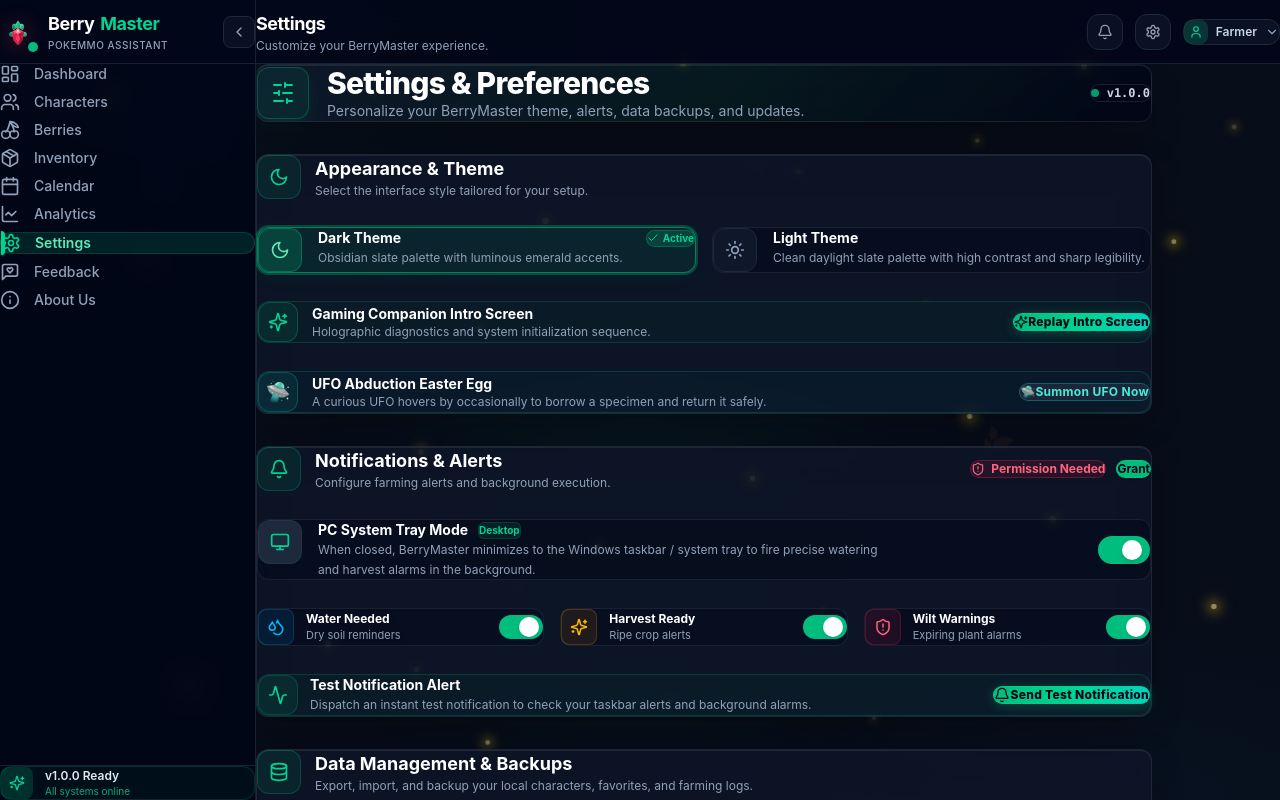
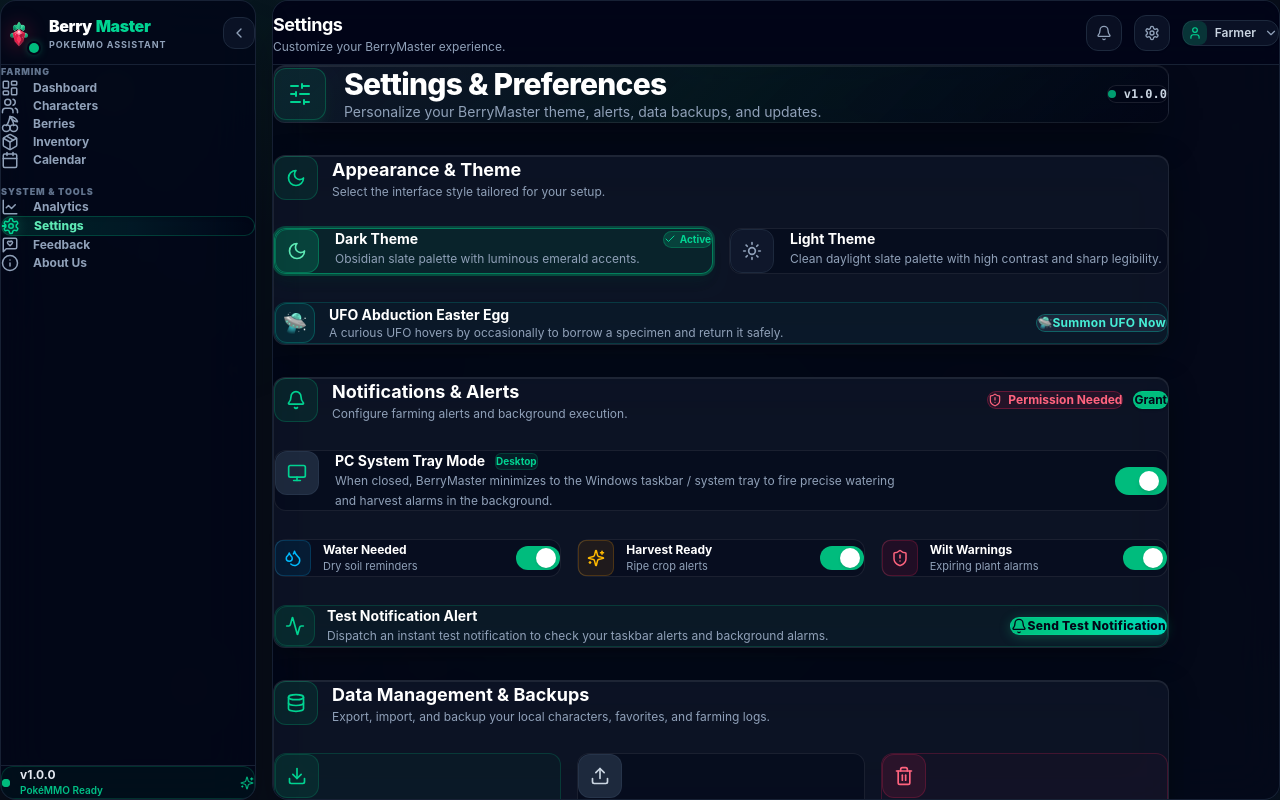
Before and after one commit to abhijeet-mishra34/BerryMaster, a React (Vite) app: page /settings in a window 1280 px wide. Built offline with nearby package versions, Linux system fonts and the light colour scheme.

Commit message:
feat(ui): floating island layout with breathing room, professional grouped sidebar, restored card-shine hover, and removed intro trigger

```diff
--- a/src/components/layout/AppLayout.tsx
+++ b/src/components/layout/AppLayout.tsx
@@ -43,7 +43,7 @@
       <UFOEasterEgg />
 
       {/* UI Shell */}
-      <div className="relative z-10 flex h-full w-full">
+      <div className="relative z-10 flex h-full w-full md:p-3.5 lg:p-4 md:gap-3.5 lg:gap-4 overflow-hidden">
         <Sidebar
           isOpen={sidebarOpen}
           onToggleSidebar={toggleSidebar}
@@ -51,7 +51,7 @@
           onCloseMobile={() => setMobileMenuOpen(false)}
         />
 
-        <div className="flex min-w-0 flex-1 flex-col">
+        <div className="flex min-w-0 flex-1 flex-col rounded-none md:rounded-2xl border-0 md:border md:border-slate-800/80 light:md:border-slate-200/90 bg-slate-950/80 light:bg-slate-50/90 backdrop-blur-xl shadow-none md:shadow-2xl md:shadow-black/40 overflow-hidden">
           <Header onOpenMobileMenu={() => setMobileMenuOpen(true)} />
 
           <main className="flex-1 overflow-y-auto">
--- a/src/components/layout/Sidebar.tsx
+++ b/src/components/layout/Sidebar.tsx
@@ -13,6 +13,7 @@
   ChevronRight,
   Sparkles,
   X,
+  Radio,
 } from "lucide-react";
 
 import berryMasterIcon from "../../assets/brand/berrymaster-icon.png";
@@ -25,7 +26,10 @@
   onCloseMobile?: () => void;
 };
 
-const menuItems = [
+const menuGroups = [
+  {
+    title: "Farming",
+    items: [
       {
         label: "Dashboard",
         icon: LayoutDashboard,
@@ -51,6 +55,11 @@
         icon: Calendar,
         path: "/calendar",
       },
+    ],
+  },
+  {
+    title: "System & Tools",
+    items: [
       {
         label: "Analytics",
         icon: LineChart,
@@ -70,6 +79,8 @@
         label: "About Us",
         icon: Info,
         path: "/about",
+      },
+    ],
   },
 ];
 
@@ -132,10 +143,10 @@
             </div>
 
             <div className="flex flex-col">
-              <h1 className="text-lg font-bold tracking-tight text-white light:text-slate-900 flex items-center gap-1.5">
+              <h1 className="text-lg font-black tracking-tight text-white light:text-slate-900 flex items-center gap-1">
                 Berry<span className="text-emerald-400 light:text-emerald-600">Master</span>
               </h1>
-              <span className="text-[10px] font-medium tracking-wider text-slate-400 light:text-slate-500 uppercase">
+              <span className="text-[9px] font-bold tracking-widest text-slate-400 light:text-slate-500 uppercase">
                 PokeMMO Assistant
               </span>
             </div>
@@ -170,8 +181,14 @@
         </div>
 
         {/* Mobile Navigation Links */}
-        <nav className="flex flex-1 flex-col gap-1.5 p-3 overflow-y-auto">
-          {menuItems.map((item) => {
+        <nav className="flex flex-1 flex-col gap-5 p-3 overflow-y-auto">
+          {menuGroups.map((group) => (
+            <div key={group.title} className="space-y-1">
+              <p className="px-3 pb-1 text-[10px] font-black uppercase tracking-widest text-slate-500 light:text-slate-400">
+                {group.title}
+              </p>
+              <div className="space-y-1">
+                {group.items.map((item) => {
                   const IconComponent = item.icon;
                   return (
                     <NavLink
@@ -186,16 +203,16 @@
                           items-center
                           gap-3.5
                           rounded-xl
-                    px-4
-                    py-3
-                    text-sm
-                    font-medium
+                          px-3.5
+                          py-2.5
+                          text-xs
+                          font-bold
                           transition-all
                           duration-200
                           ${
                             isActive
-                        ? "bg-emerald-500/15 light:bg-emerald-50 text-emerald-300 light:text-emerald-800 font-semibold shadow-inner border border-emerald-500/20 light:border-emerald-200"
-                        : "text-slate-400 light:text-slate-600 hover:bg-slate-800/60 light:hover:bg-slate-100 hover:text-slate-200 light:hover:text-slate-900"
+                              ? "bg-gradient-to-r from-emerald-500/15 via-teal-500/10 to-transparent text-emerald-300 light:text-emerald-700 font-extrabold shadow-inner border border-emerald-500/25 light:border-emerald-300"
+                              : "text-slate-400 light:text-slate-600 hover:bg-slate-900/70 light:hover:bg-slate-100 hover:text-slate-200 light:hover:text-slate-950"
                           }
                         `
                       }
@@ -203,17 +220,17 @@
                       {({ isActive }) => (
                         <>
                           {isActive && (
-                      <span className="absolute left-0 top-1/2 -translate-y-1/2 h-6 w-1 rounded-r-full bg-emerald-400 shadow-sm shadow-emerald-400/50" />
+                            <span className="absolute left-0 top-2 bottom-2 w-1 rounded-r-full bg-emerald-400 shadow-sm shadow-emerald-400/50" />
                           )}
 
                           <IconComponent
                             className={`
-                        h-5
-                        w-5
+                              h-4.5
+                              w-4.5
                               shrink-0
                               transition-transform
                               duration-200
-                        ${isActive ? "text-emerald-400 light:text-emerald-600" : "text-slate-400 light:text-slate-500"}
+                              ${isActive ? "text-emerald-400 light:text-emerald-600 scale-105" : "text-slate-400 light:text-slate-500 group-hover:text-emerald-400"}
                             `}
                           />
 
@@ -223,24 +240,27 @@
                     </NavLink>
                   );
                 })}
+              </div>
+            </div>
+          ))}
         </nav>
 
         {/* Mobile Drawer Footer */}
         <div className="p-3 border-t border-slate-800/80 light:border-slate-200">
           <div className="rounded-xl border border-emerald-500/20 light:border-emerald-200 bg-emerald-950/20 light:bg-emerald-50/70 p-3 flex items-center gap-3">
-            <div className="flex h-8 w-8 items-center justify-center rounded-lg bg-emerald-500/20 text-emerald-400">
-              <Sparkles className="h-4 w-4" />
+            <div className="relative flex h-8 w-8 items-center justify-center rounded-lg bg-emerald-500/20 text-emerald-400">
+              <Radio className="h-4 w-4 animate-pulse" />
             </div>
             <div className="flex flex-col">
-              <span className="text-xs font-semibold text-slate-200 light:text-slate-800">v{CURRENT_APP_VERSION} Mobile</span>
-              <span className="text-[10px] text-emerald-400/80 light:text-emerald-700">All systems online</span>
+              <span className="text-xs font-bold text-slate-200 light:text-slate-800">v{CURRENT_APP_VERSION} Mobile</span>
+              <span className="text-[10px] text-emerald-400 light:text-emerald-700 font-semibold">Companion Live</span>
             </div>
           </div>
         </div>
       </aside>
 
       {/* ========================================================= */}
-      {/* DESKTOP SIDEBAR */}
+      {/* DESKTOP SIDEBAR (DETACHED FLOATING ISLAND) */}
       {/* ========================================================= */}
       <aside
         className={`
@@ -250,14 +270,18 @@
           md:flex
           shrink-0
           flex-col
-          border-r
+          rounded-2xl
+          border
           border-slate-800/80
-          light:border-slate-200
-          bg-slate-950/90
+          light:border-slate-200/90
+          bg-slate-950/85
           light:bg-white/95
-          backdrop-blur-md
+          backdrop-blur-xl
+          shadow-2xl
+          shadow-black/40
           transition-all
           duration-300
+          overflow-hidden
           ${isOpen ? "w-64" : "w-20"}
         `}
       >
@@ -266,6 +290,7 @@
           className={`
             flex
             h-16
+            shrink-0
             items-center
             border-b
             border-slate-800/80
@@ -275,21 +300,21 @@
           `}
         >
           {isOpen ? (
-            <div className="flex items-center gap-3">
-              <div className="relative flex items-center justify-center">
+            <div className="flex items-center gap-3 min-w-0">
+              <div className="relative flex items-center justify-center shrink-0">
                 <img
                   src={berryMasterIcon}
                   alt="BerryMaster logo"
                   className="h-9 w-9 object-contain drop-shadow-[0_2px_10px_rgba(225,29,72,0.45)] transition-transform duration-200 hover:scale-110"
                 />
-                <span className="absolute -bottom-0.5 -right-0.5 h-2.5 w-2.5 rounded-full bg-emerald-500 ring-2 ring-slate-950 light:ring-white" />
+                <span className="absolute -bottom-0.5 -right-0.5 h-2.5 w-2.5 rounded-full bg-emerald-500 ring-2 ring-slate-950 light:ring-white shadow-[0_0_8px_rgba(16,185,129,0.7)]" />
               </div>
 
-              <div className="flex flex-col">
-                <h1 className="text-lg font-bold tracking-tight text-white light:text-slate-900 flex items-center gap-1.5">
+              <div className="flex flex-col min-w-0">
+                <h1 className="text-base font-black tracking-tight text-white light:text-slate-900 flex items-center gap-1 truncate">
                   Berry<span className="text-emerald-400 light:text-emerald-600">Master</span>
                 </h1>
-                <span className="text-[10px] font-medium tracking-wider text-slate-400 light:text-slate-500 uppercase">
+                <span className="text-[9px] font-bold tracking-widest text-slate-400 light:text-slate-500 uppercase truncate">
                   PokeMMO Assistant
                 </span>
               </div>
@@ -301,10 +326,49 @@
                 alt="BerryMaster logo"
                 className="h-9 w-9 object-contain drop-shadow-[0_2px_10px_rgba(225,29,72,0.45)] transition-transform duration-200 hover:scale-110"
               />
-              <span className="absolute -bottom-0.5 -right-0.5 h-2.5 w-2.5 rounded-full bg-emerald-500 ring-2 ring-slate-950 light:ring-white" />
+              <span className="absolute -bottom-0.5 -right-0.5 h-2.5 w-2.5 rounded-full bg-emerald-500 ring-2 ring-slate-950 light:ring-white shadow-[0_0_8px_rgba(16,185,129,0.7)]" />
             </div>
           )}
 
+          {isOpen && (
+            <button
+              type="button"
+              onClick={onToggleSidebar}
+              className="
+                flex
+                h-8
+                w-8
+                shrink-0
+                items-center
+                justify-center
+                rounded-xl
+                border
+                border-slate-800
+                light:border-slate-200
+                bg-slate-900/70
+                light:bg-slate-100
+                text-slate-400
+                light:text-slate-600
+                transition-all
+                duration-200
+                hover:border-emerald-500/40
+                hover:bg-slate-800
+                hover:text-emerald-400
+                hover:shadow-xs
+                active:scale-95
+                cursor-pointer
+              "
+              aria-label="Collapse sidebar"
+              title="Collapse sidebar"
+            >
+              <ChevronLeft className="h-4 w-4" />
+            </button>
+          )}
+        </div>
+
+        {/* Collapsed Expand Button */}
+        {!isOpen && (
+          <div className="flex justify-center pt-3 pb-1 border-b border-slate-800/50">
             <button
               type="button"
               onClick={onToggleSidebar}
@@ -314,33 +378,42 @@
                 w-8
                 items-center
                 justify-center
-              rounded-lg
+                rounded-xl
                 border
                 border-slate-800
                 light:border-slate-200
-              bg-slate-900/60
+                bg-slate-900/70
                 light:bg-slate-100
                 text-slate-400
                 light:text-slate-600
                 transition-all
                 duration-200
-              hover:border-slate-700
-              light:hover:border-slate-300
+                hover:border-emerald-500/40
                 hover:bg-slate-800
-              light:hover:bg-slate-200
-              hover:text-white
-              light:hover:text-slate-900
+                hover:text-emerald-400
+                hover:shadow-xs
+                active:scale-95
                 cursor-pointer
               "
-            aria-label="Toggle sidebar"
+              aria-label="Expand sidebar"
+              title="Expand sidebar"
             >
-            {isOpen ? <ChevronLeft className="h-4 w-4" /> : <ChevronRight className="h-4 w-4" />}
+              <ChevronRight className="h-4 w-4" />
             </button>
           </div>
+        )}
 
-        {/* Desktop Navigation Links */}
-        <nav className="flex flex-1 flex-col gap-2 p-3 overflow-y-auto">
-          {menuItems.map((item) => {
+        {/* Desktop Navigation Links (Grouped) */}
+        <nav className="flex flex-1 flex-col gap-4 p-3 overflow-y-auto overflow-x-hidden">
+          {menuGroups.map((group) => (
+            <div key={group.title} className="space-y-1">
+              {isOpen && (
+                <p className="px-3 pb-1 text-[9px] font-black uppercase tracking-widest text-slate-500 light:text-slate-400">
+                  {group.title}
+                </p>
+              )}
+              <div className="space-y-1">
+                {group.items.map((item) => {
                   const IconComponent = item.icon;
                   return (
                     <NavLink
@@ -354,16 +427,16 @@
                           flex
                           items-center
                           rounded-xl
-                    py-3.5
-                    text-sm
-                    font-medium
+                          py-2.5
+                          text-xs
+                          font-bold
                           transition-all
                           duration-200
                           ${isOpen ? "gap-3.5 px-3.5" : "justify-center px-2"}
                           ${
                             isActive
-                        ? "bg-emerald-500/15 light:bg-emerald-50 text-emerald-300 light:text-emerald-800 font-semibold shadow-inner border border-emerald-500/20 light:border-emerald-200"
-                        : "text-slate-400 light:text-slate-600 hover:bg-slate-800/60 light:hover:bg-slate-100 hover:text-slate-200 light:hover:text-slate-900"
+                              ? "bg-gradient-to-r from-emerald-500/15 via-teal-500/10 to-transparent text-emerald-300 light:text-emerald-700 font-extrabold shadow-inner border border-emerald-500/25 light:border-emerald-300"
+                              : "text-slate-400 light:text-slate-600 hover:bg-slate-900/70 light:hover:bg-slate-100 hover:text-slate-200 light:hover:text-slate-950 hover:translate-x-0.5"
                           }
                         `
                       }
@@ -371,18 +444,22 @@
                       {({ isActive }) => (
                         <>
                           {isActive && (
-                      <span className="absolute left-0 top-1/2 -translate-y-1/2 h-6 w-1 rounded-r-full bg-emerald-400 shadow-sm shadow-emerald-400/50" />
+                            <span className="absolute left-0 top-2 bottom-2 w-1 rounded-r-full bg-emerald-400 shadow-[0_0_8px_rgba(52,211,153,0.8)]" />
                           )}
 
                           <IconComponent
                             className={`
-                        h-5
-                        w-5
+                              h-4.5
+                              w-4.5
                               shrink-0
-                        transition-transform
+                              transition-all
                               duration-200
                               group-hover:scale-110
-                        ${isActive ? "text-emerald-400 light:text-emerald-600" : "text-slate-400 light:text-slate-500 group-hover:text-slate-200 light:group-hover:text-slate-900"}
+                              ${
+                                isActive
+                                  ? "text-emerald-400 light:text-emerald-600 drop-shadow-[0_0_6px_rgba(52,211,153,0.4)]"
+                                  : "text-slate-400 light:text-slate-500 group-hover:text-emerald-400 light:group-hover:text-emerald-600"
+                              }
                             `}
                           />
 
@@ -394,20 +471,34 @@
                     </NavLink>
                   );
                 })}
+              </div>
+            </div>
+          ))}
         </nav>
 
         {/* Desktop Sidebar Footer */}
-        {isOpen && (
+        {isOpen ? (
           <div className="p-3 border-t border-slate-800/80 light:border-slate-200">
-            <div className="rounded-xl border border-emerald-500/20 light:border-emerald-200 bg-emerald-950/20 light:bg-emerald-50/70 p-3 flex items-center gap-3">
-              <div className="flex h-8 w-8 items-center justify-center rounded-lg bg-emerald-500/20 text-emerald-400">
-                <Sparkles className="h-4 w-4" />
-              </div>
+            <div className="rounded-xl border border-emerald-500/20 light:border-emerald-200 bg-emerald-950/20 light:bg-emerald-50/70 p-3 flex items-center justify-between">
+              <div className="flex items-center gap-2.5">
+                <span className="relative flex h-2 w-2">
+                  <span className="animate-ping absolute inline-flex h-full w-full rounded-full bg-emerald-400 opacity-75" />
+                  <span className="relative inline-flex rounded-full h-2 w-2 bg-emerald-500" />
+                </span>
                 <div className="flex flex-col">
-                <span className="text-xs font-semibold text-slate-200 light:text-slate-800">v{CURRENT_APP_VERSION} Ready</span>
-                <span className="text-[10px] text-emerald-400/80 light:text-emerald-700">All systems online</span>
+                  <span className="text-xs font-bold text-slate-200 light:text-slate-800">v{CURRENT_APP_VERSION}</span>
+                  <span className="text-[10px] text-emerald-400/90 light:text-emerald-700 font-semibold">PokéMMO Ready</span>
                 </div>
               </div>
+              <Sparkles className="h-3.5 w-3.5 text-emerald-400/80" />
+            </div>
+          </div>
+        ) : (
+          <div className="p-2 border-t border-slate-800/80 light:border-slate-200 flex justify-center">
+            <span className="relative flex h-2 w-2" title="v1.0.0 Online">
+              <span className="animate-ping absolute inline-flex h-full w-full rounded-full bg-emerald-400 opacity-75" />
+              <span className="relative inline-flex rounded-full h-2 w-2 bg-emerald-500" />
+            </span>
           </div>
         )}
       </aside>
--- a/src/pages/SettingsPage.tsx
+++ b/src/pages/SettingsPage.tsx
@@ -416,34 +416,6 @@
           </button>
         </div>
 
-        {/* Intro Loading Screen Preview */}
-        <div className="flex flex-col sm:flex-row sm:items-center justify-between gap-4 rounded-xl border border-emerald-500/20 bg-emerald-500/[0.04] light:bg-emerald-50/60 p-4 sm:p-5">
-          <div className="flex items-center gap-3.5">
-            <div className="flex h-10 w-10 shrink-0 items-center justify-center rounded-xl border border-emerald-500/30 bg-emerald-500/10 text-emerald-400">
-              <Sparkles className="h-5 w-5" />
-            </div>
-            <div>
-              <h4 className="text-sm font-bold text-white light:text-slate-900">
-                Gaming Companion Intro Screen
-              </h4>
-              <p className="text-xs text-slate-400 light:text-slate-500">
-                Holographic diagnostics and system initialization sequence.
-              </p>
-            </div>
-          </div>
-
-          <Button
-            variant="primary"
-            size="md"
-            onClick={() =>
-              window.dispatchEvent(new CustomEvent("berrymaster:preview-splash"))
-            }
-            className="shrink-0"
-          >
-            <Sparkles className="mr-2 h-3.5 w-3.5" />
-            <span>Replay Intro Screen</span>
-          </Button>
-        </div>
 
         {/* UFO Easter Egg Control */}
         <div className="flex flex-col sm:flex-row sm:items-center justify-between gap-4 rounded-xl border border-teal-500/20 bg-teal-500/[0.04] light:bg-teal-50/60 p-4 sm:p-5">
```
Also changed, not shown: src/components/berries/BerryCard.tsx (+6 -5 lines). Lines whose indentation alone changed are shown as unchanged.
